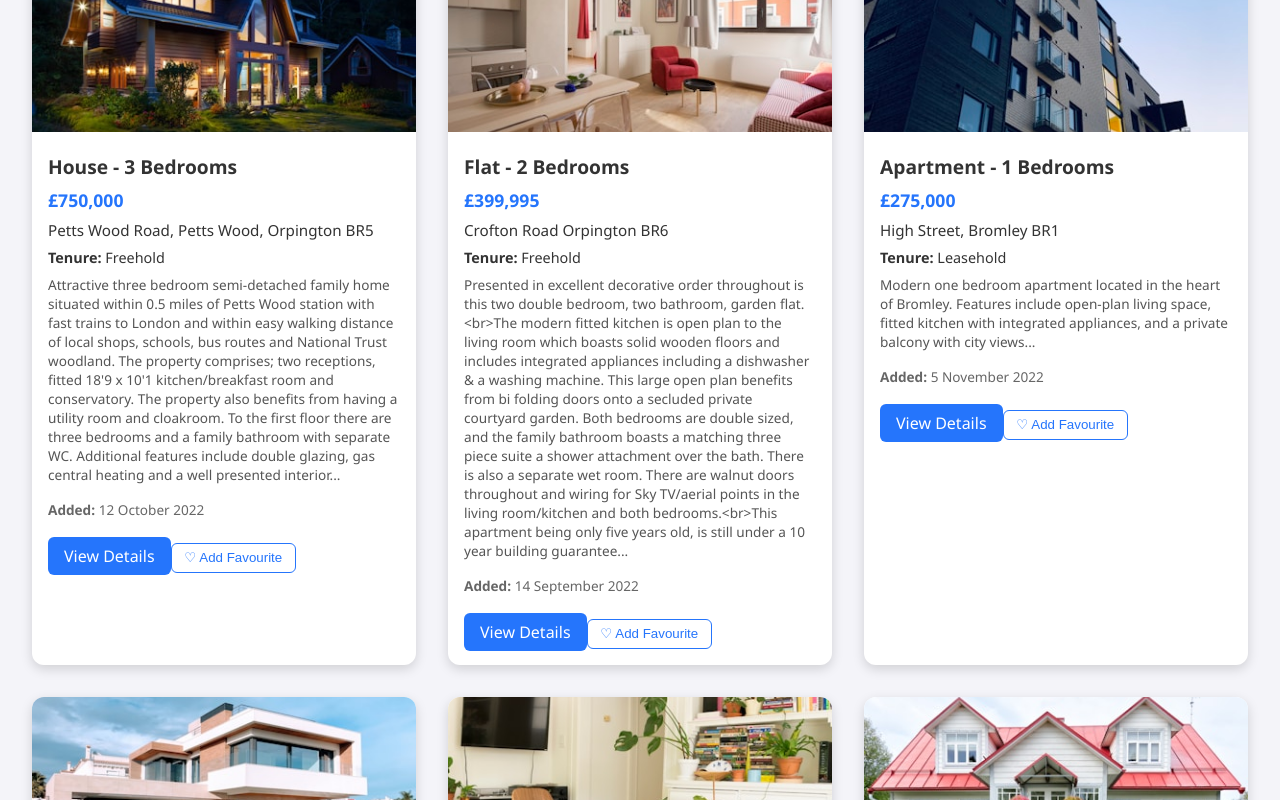
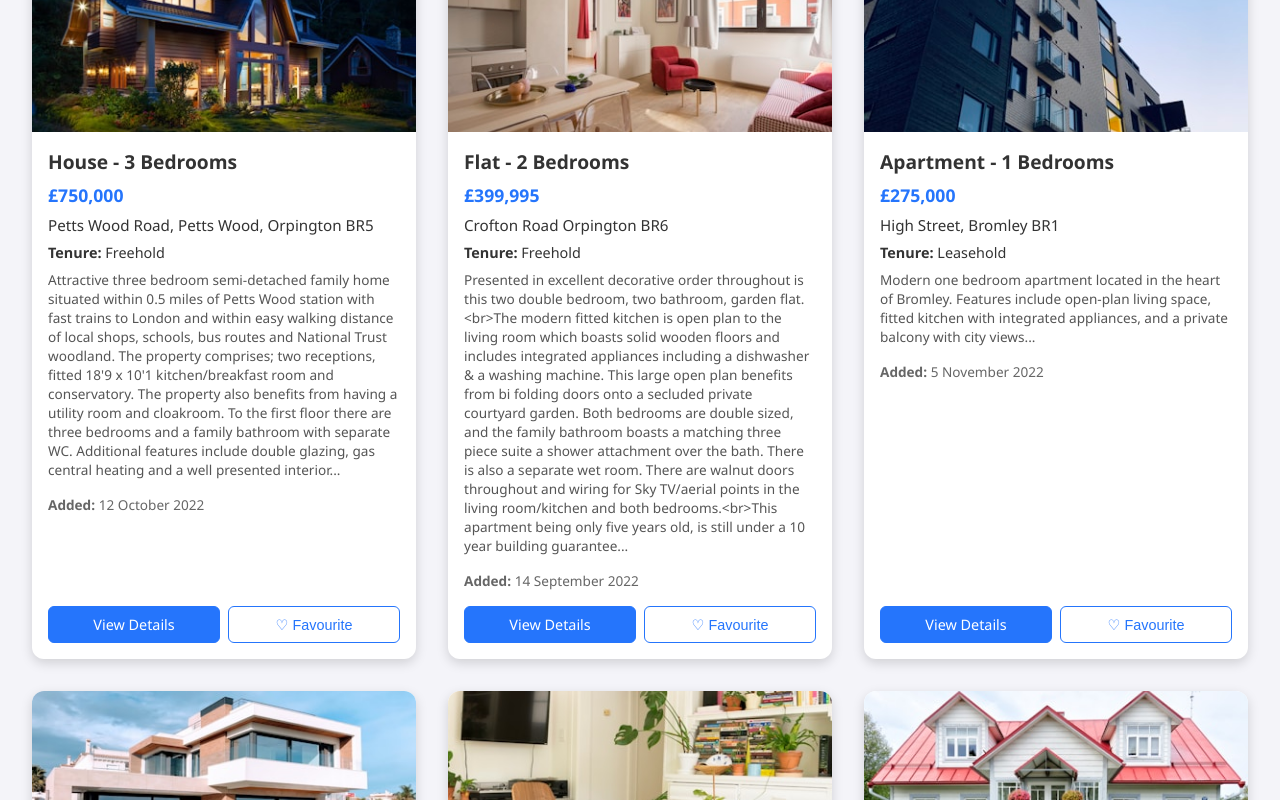
Before and after one commit to prasithmandara/property-hub, a React (Vite) app: page / in a window 1280 px wide. Shown: the part 780-1580 px from the top of the page. Built offline with nearby package versions, Linux system fonts and the light colour scheme.

Commit message:
view details and favourite button placed perfectly

```diff
--- a/src/App.css
+++ b/src/App.css
@@ -82,7 +82,7 @@ body {
 
 /* Filter bar styling */
 .filter-bar {
-  margin: 1rem auto 3rem auto; /* spacing below filters */
+  margin: 1rem auto 3rem auto;
   display: flex;
   flex-wrap: nowrap;
   justify-content: center;
@@ -135,6 +135,9 @@ body {
   overflow: hidden;
   text-align: left;
   transition: transform 0.3s ease;
+  display: flex;
+  flex-direction: column;
+  justify-content: space-between;
 }
 
 .property-card:hover {
@@ -149,6 +152,10 @@ body {
 
 .property-info {
   padding: 1rem;
+  display: flex;
+  flex-direction: column;
+  justify-content: space-between;
+  height: 100%;
 }
 
 .property-info h3 {
@@ -185,29 +192,45 @@ body {
   color: #666;
 }
 
+/* Action buttons container */
+.property-actions {
+  display: flex;
+  justify-content: space-between;
+  gap: 0.5rem;
+  margin-top: auto;
+}
+
+/* Shared button styles */
+.details-link,
+.fav-btn {
+  flex: 1;
+  text-align: center;
+  padding: 0.5rem 0.75rem;
+  border-radius: 6px;
+  font-size: 0.9rem;
+  font-weight: 500;
+  transition: all 0.3s ease;
+}
+
+/* View Details button */
 .details-link {
   text-decoration: none;
   color: white;
   background: #2575fc;
-  padding: 0.5rem 1rem;
-  border-radius: 6px;
-  transition: background 0.3s ease;
+  border: 1px solid #2575fc;
 }
 
 .details-link:hover {
   background: #0bee16;
+  border-color: #0bee16;
 }
 
 /* Favourite button */
 .fav-btn {
-  margin-top: 0.5rem;
   background: transparent;
   border: 1px solid #2575fc;
   color: #2575fc;
-  padding: 0.4rem 0.8rem;
-  border-radius: 6px;
   cursor: pointer;
-  transition: all 0.3s ease;
 }
 
 .fav-btn:hover {
--- a/src/App.jsx
+++ b/src/App.jsx
@@ -189,13 +189,15 @@ function App() {
                 <p className="added-date">
                   <strong>Added:</strong> {property.added.day} {property.added.month} {property.added.year}
                 </p>
+                <div className="property-actions">
                   <a href={property.url} className="details-link">View Details</a>
                   <button
                     className={`fav-btn ${favourites.includes(property.id) ? "active" : ""}`}
                     onClick={() => toggleFavourite(property.id)}
                   >
-                  {favourites.includes(property.id) ? "♥ Remove Favourite" : "♡ Add Favourite"}
+                    {favourites.includes(property.id) ? "♥ Favourite" : "♡ Favourite"}
                   </button>
+                </div>
               </div>
             </div>
           ))}
@@ -220,12 +222,15 @@ function App() {
                     <h3>{property.type} - {property.bedrooms} Bedrooms</h3>
                     <p className="price">£{property.price.toLocaleString()}</p>
                     <p className="location">{property.location}</p>
+                    <div className="property-actions">
+                      <a href={property.url} className="details-link">View Details</a>
                       <button
                         className="fav-btn active"
                         onClick={() => toggleFavourite(property.id)}
                       >
-                      ♥ Remove Favourite
+                        ♥ Favourite
                       </button>
+                    </div>
                   </div>
                 </div>
               ))}
```
Lines whose indentation alone changed are shown as unchanged.
